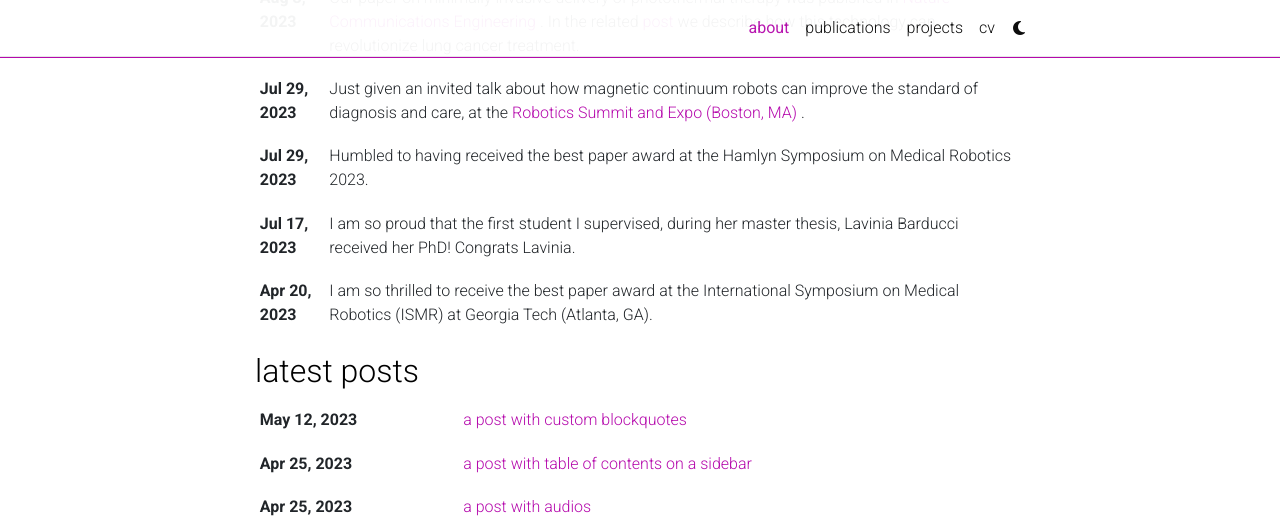
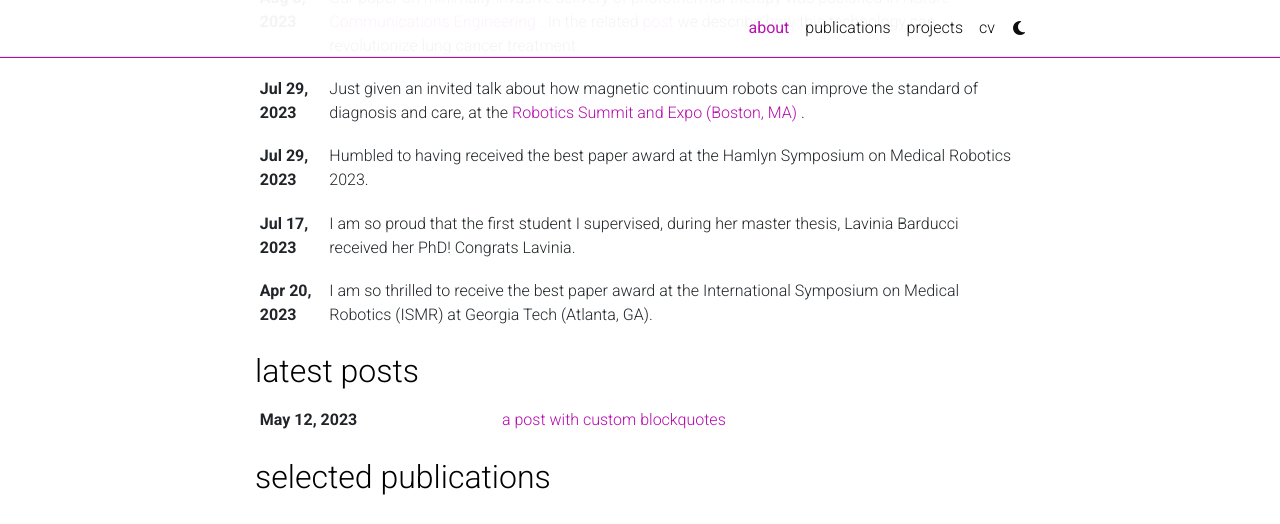
Before and after one commit to giovannipittiglio/giovannipittiglio.github.io, a Jekyll site: the page built from _pages/about.md, in a window 1280 px wide and 900 px high, scrolled down 551 px, cut to the strip 0-524 px from the top of the window. Built offline with Jekyll 4.4.1, drawn with Linux system fonts in a browser that asks for light colours; comment, search, counter and statistics services are not loaded; a style sheet for code colours, icons or effects is not loaded; part of the change alters nothing that is shown.

```diff
--- a/_config.yml
+++ b/_config.yml
@@ -183,7 +183,7 @@ announcements:
 latest_posts:
   enabled: true
   scrollable: false # adds a vertical scroll bar if there are more than 3 new posts items
-  limit: 3 # leave blank to include all the blog posts
+  limit: 1 # leave blank to include all the blog posts
 
 # -----------------------------------------------------------------------------
 # Jekyll settings
```
